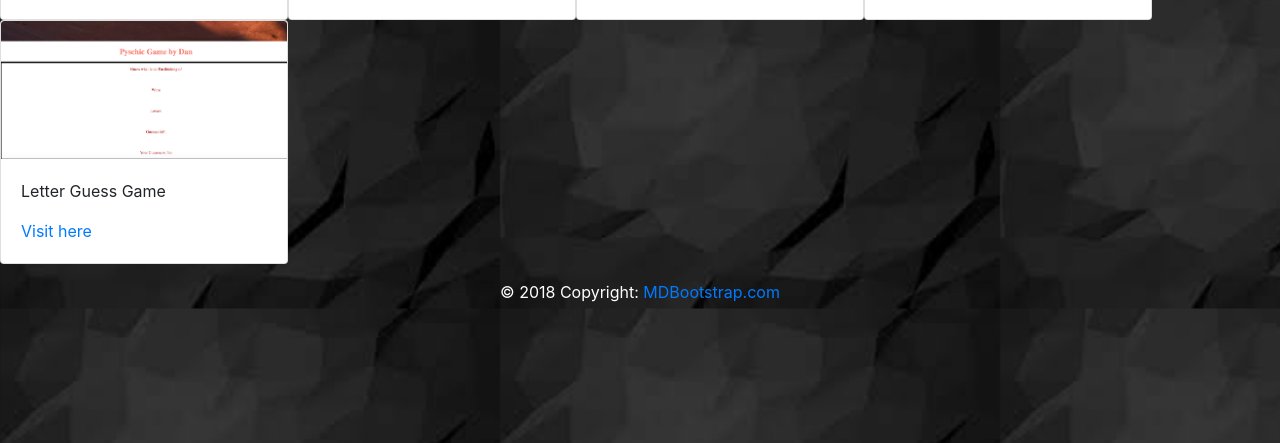
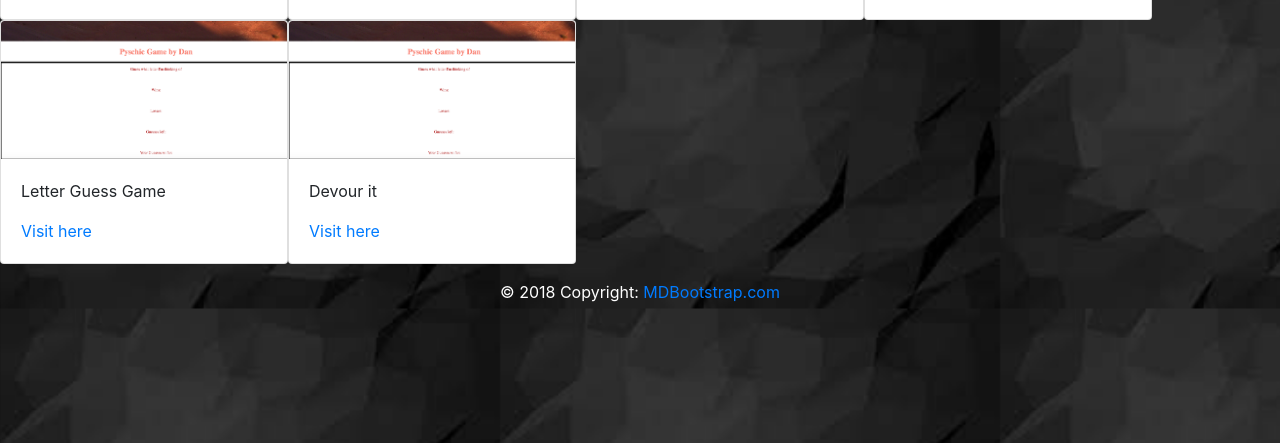
Before and after one commit to DangerDan88/Bootstrap-Portfolio, a plain HTML site: page portfolio.html in a window 1280 px wide. Shown: the part 357-800 px from the top of the page. Drawn offline with nearby package versions, Linux system fonts and the light colour scheme.

Commit message:
added react game to list

```diff
--- a/portfolio.html
+++ b/portfolio.html
@@ -77,7 +77,13 @@
             <a href="https://dangerdan88.github.io/pyschic-game/" target="_blank">Visit here</a>
         </div>
     </div>
-
+    <div class="card" id="port" style="width: 18rem;">
+        <img src="images/arch.jpg.png" class="card-img-top" alt="Train Scheduler">
+        <div class="card-body">
+            <p class="card-text">Devour it</p>
+            <a href="https://dangerdan88.github.io/pyschic-game/" target="_blank">Visit here</a>
+        </div>
+    </div>
 
 
 </div>
```
